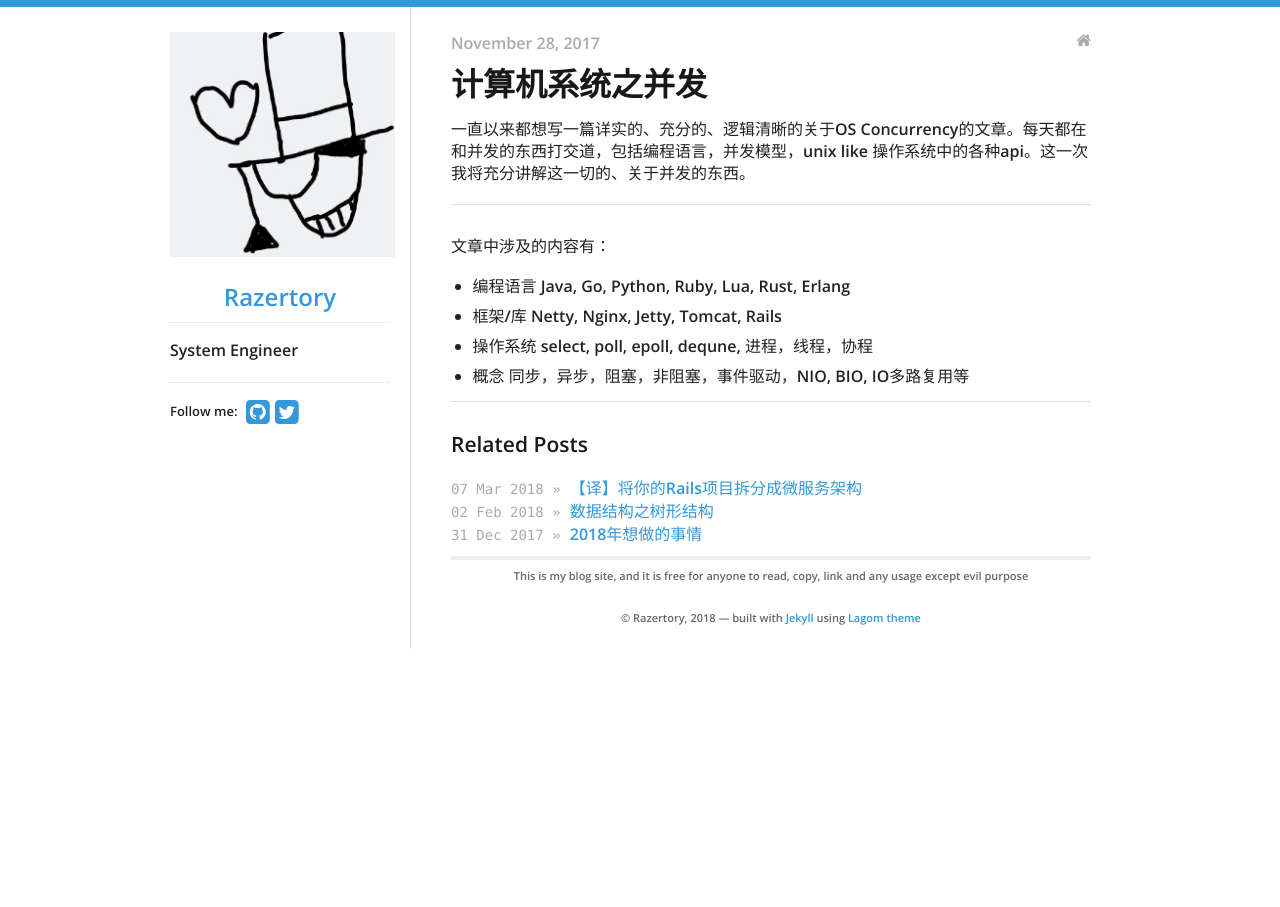
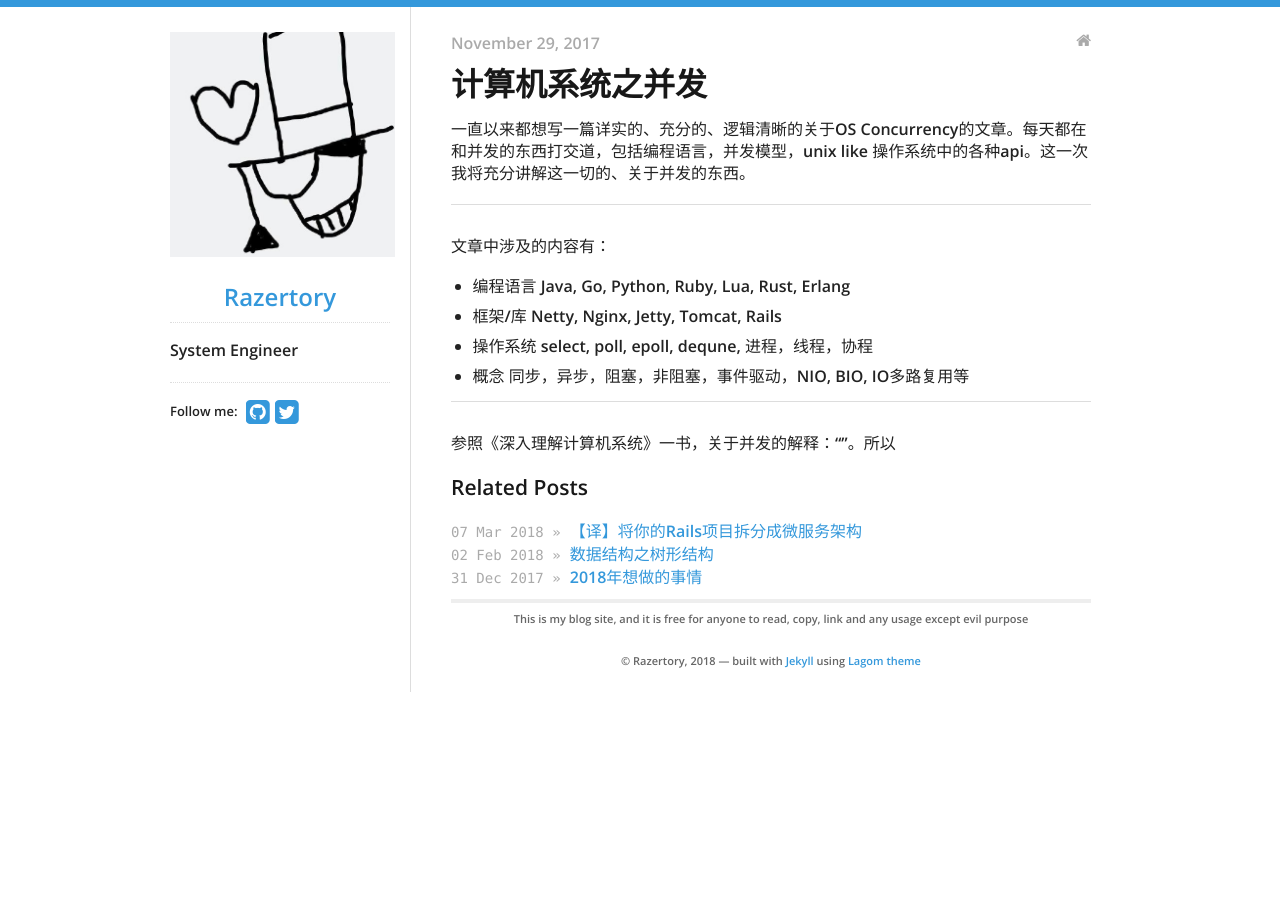
Before and after one commit to razertory/razertory.github.io, a Jekyll site: the page built from _posts/2017-12-01-计算机系统之并发.markdown, in a window 1280 px wide. Built offline with Jekyll 4.4.1, drawn with Linux system fonts in a browser that asks for light colours; some of the changed lines change nothing that is shown.

Commit message:
修改时间

```diff
--- a/_posts/2017-12-01-计算机系统之并发.markdown
+++ b/_posts/2017-12-01-计算机系统之并发.markdown
@@ -1,7 +1,7 @@
 ---
 layout: post
 title:  "计算机系统之并发"
-date:   2017-11-29 0:21:00 +0800
+date:   2017-11-30 0:21:00 +0800
 categories: jekyll update
 ---
 一直以来都想写一篇详实的、充分的、逻辑清晰的关于OS Concurrency的文章。每天都在和并发的东西打交道，包括编程语言，并发模型，unix like 操作系统中的各种api。这一次我将充分讲解这一切的、关于并发的东西。
@@ -15,3 +15,4 @@ categories: jekyll update
 * 概念 同步，异步，阻塞，非阻塞，事件驱动，NIO, BIO, IO多路复用等
 
 ---
+参照《深入理解计算机系统》一书，关于并发的解释：“”。所以
```
